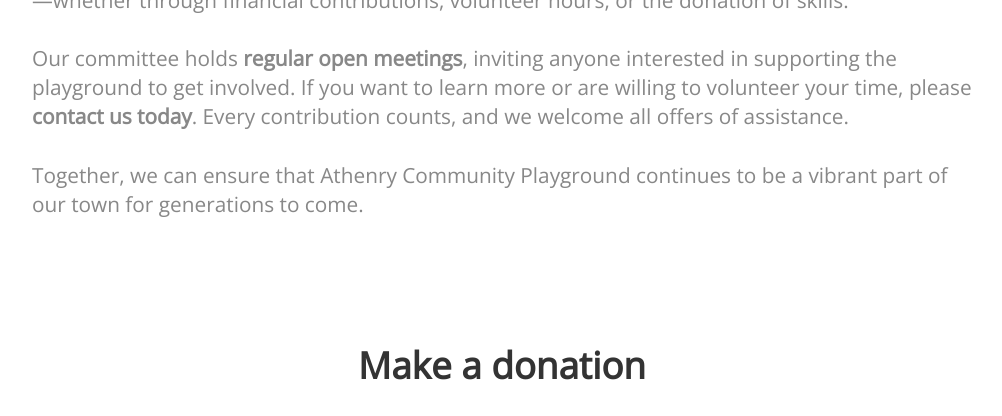
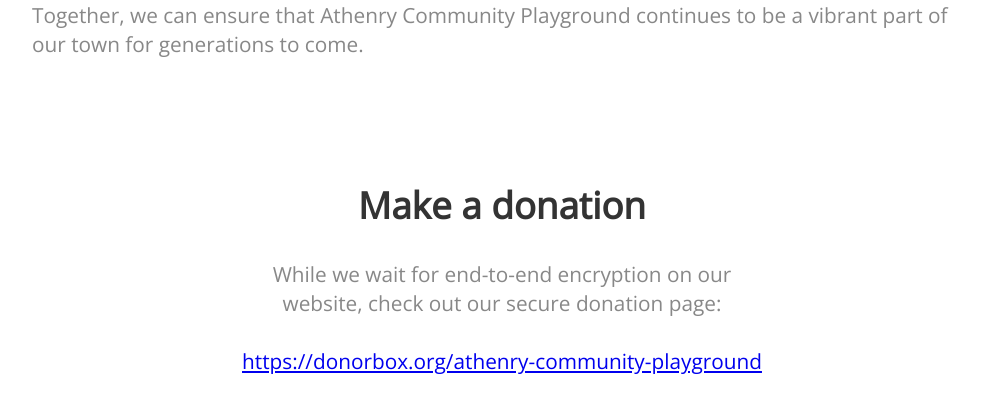
Before and after one commit to athenry-playground/playground-website, a Jekyll site: the page built from index.html, in a window 1280 px wide and 900 px high, scrolled down 2363 px, cut to the strip 0-416 px from the top of the window. Shown: the whole strip, without its empty margins (138-1140 px from the left). Built offline with Jekyll 4.4.1, drawn with Linux system fonts in a browser that asks for light colours; nearby versions of some CDN libraries; some web fonts are replaced; a script that is not in the unit is left out.

Commit message:
Updated page

```diff
--- a/index.html
+++ b/index.html
@@ -23,11 +23,11 @@
   </div>
 </div>
 </header>
+
 <div class="container">
 	<h2 class="editable" style="text-align: center;">
 		Keep the Playground Fun, Open, and Safe
 	</h2>
-
 	<ul class="thirds">
 		<li>
 			<div class="image">{% include icons/site.html icon="conditions" %}</div>
@@ -38,7 +38,6 @@
 				Every cent raised goes directly towards <strong>playground maintenance</strong> and the purchase of <strong>new equipment</strong> to keep the playground enjoyable for everyone.
 			</p>
 		</li>
-
 		<li>
 			<div class="image">{% include icons/site.html icon="population" %}</div>
 			<h3 class="editable">
@@ -48,7 +47,6 @@
 				<strong>Volunteers</strong>&nbsp;support the upkeep and improvement of this beloved community space. <strong>All offers of help</strong>—whether your time, skills, or resources—are greatly appreciated.
 			</p>
 		</li>
-
 		<li>
 			<div class="image">{% include icons/site.html icon="conditions" %}</div>
 			<h3 class="editable">
@@ -60,6 +58,145 @@
 		</li>
 	</ul>
 </div>
+
+
+
+    <div id="mlb2-17400561" class="ml-form-embedContainer ml-subscribe-form ml-subscribe-form-17400561">
+      <div class="ml-form-align-center ">
+        <div class="ml-form-embedWrapper embedForm">
+
+
+
+
+          <div class="ml-form-embedBody ml-form-embedBodyDefault row-form">
+
+            <div class="ml-form-embedContent" id="JoinUs">
+
+                <h4>Join Us</h4>
+                <p style="text-align: center;">Sign up for the latest news and progress in our efforts to restore Athenry Playground.</p>
+
+            </div>
+
+            <form class="ml-block-form" action="https://assets.mailerlite.com/jsonp/1073154/forms/130367306894149306/subscribe" data-code="" method="post" target="_blank">
+              <div class="ml-form-formContent">
+
+                  <div class="ml-form-fieldRow ml-last-item">
+                    <div class="ml-field-group ml-field-email ml-validate-email ml-validate-required">
+
+
+                      <input aria-label="email" aria-required="true" type="email" class="form-control" data-inputmask="" name="fields[email]" placeholder="Email" autocomplete="email" />
+
+                    </div>
+                  </div>
+
+              </div>
+
+              <input type="hidden" name="ml-submit" value="1" />
+
+              <div class="ml-form-embedSubmit">
+                  <div class="button">
+                    <button type="submit" class="primary">Sign Up</button>
+                  </div>
+
+                <button disabled="disabled" style="display: none;" type="button" class="loading">
+                  <div class="ml-form-embedSubmitLoad"></div>
+                  <span class="sr-only">Loading...</span>
+                </button>
+              </div>
+
+
+              <input type="hidden" name="anticsrf" value="true" />
+            </form>
+          </div>
+
+          <div class="ml-form-successBody row-success" style="display: none">
+
+            <div class="ml-form-successContent">
+
+                <h4>Thank you!</h4>
+
+                  <p>You have successfully joined our subscriber list.</p>
+
+
+            </div>
+
+          </div>
+        </div>
+      </div>
+    </div>
+
+
+
+
+
+
+<div class="container">
+  <h2 class="editable">Our Mission</h2>
+	<div class="columns">
+		<div>
+			<img src="{{ site.baseurl }}/images/girlsonspinner.svg" alt="girlsonspinner" />
+		</div>
+		<div>
+			<p class="editable" >
+				Established in 2004, Athenry Community Playground is the first recreational facility for the community at the heart of Athenry Town. For over 20 years, this beloved playground has been a central gathering spot for both locals and tourists, providing a safe, welcoming space for families and visitors of all ages.<br /><br />As a cherished amenity in Athenry, the playground is showing signs of wear and tear and now requires significant restoration. We need <strong>your support</strong> to help revitalise this essential community resource.
+			</p>
+		</div>
+	</div>
+  <div class="columns">
+    <div>
+      <p class="editable">The <strong>Athenry Community Playground Group (ACPG)</strong>, run by dedicated local volunteers, oversees the development and maintenance of the playground. Every donation directly funds improvements, and we rely on the generosity of our community to keep this vital space thriving—whether through financial contributions, volunteer hours, or the donation of skills.<br /><br />Our committee holds <strong>regular open meetings</strong>, inviting anyone interested in supporting the playground to get involved. If you want to learn more or are willing to volunteer your time, please <strong>contact us today</strong>. Every contribution counts, and we welcome all offers of assistance.<br /><br />Together, we can ensure that Athenry Community Playground continues to be a vibrant part of our town for generations to come.<br /></p>
+    </div>
+  </div>
+</div>
+
+
+
+
+<!-- Donation box -->
+<div class="container" id="donate">
+	<h2 class="editable">Make a donation</h2>
+	<!-- <div class="donate">
+	{{ site.donation_embed }}
+	</div> -->
+  <div>
+    <p class="editable" style="text-align: center;">
+      While we wait for end-to-end encryption on our
+      <br />
+      website, check out our secure donation page:
+      <br /><br />
+      <a href="https://donorbox.org/athenry-community-playground">https://donorbox.org/athenry-community-playground</a>
+    </p>
+  </div>
+</div>
+
+
+
+
+
+
+
+
+
+
+
+
+
+
+
+<script>
+  function ml_webform_success_17400561() {
+    var $ = ml_jQuery || jQuery;
+    $('.ml-subscribe-form-17400561 .row-success').show();
+    $('.ml-subscribe-form-17400561 .row-form').hide();
+  }
+</script>
+
+
+<script src="https://groot.mailerlite.com/js/w/webforms.min.js?v2d8fb22bb5b3677f161552cd9e774127" type="text/javascript"></script>
+<script>
+  fetch("https://assets.mailerlite.com/jsonp/1073154/forms/130367306894149306/takel")
+</script>
+
 
 <style type="text/css">@import url("https://assets.mlcdn.com/fonts.css?version=1724071");</style>
     <style type="text/css">
@@ -650,375 +787,3 @@
 
       }
     </style>
-
-
-
-
-
-
-
-
-
-
-
-
-
-
-
-
-
-
-
-
-
-
-
-
-
-
-
-
-
-
-
-
-
-
-
-
-
-
-
-
-
-
-
-
-
-
-
-
-
-
-
-
-
-
-
-
-
-
-
-
-
-
-
-
-
-
-
-
-
-
-
-
-
-
-
-
-
-
-
-
-
-
-
-
-
-
-
-
-
-
-
-
-
-
-
-
-
-
-
-
-
-
-
-
-
-
-
-
-
-
-
-
-
-
-
-
-
-
-
-
-
-
-
-
-
-
-
-
-
-
-
-
-
-
-
-
-
-
-
-
-
-
-
-
-
-
-
-
-
-
-
-
-
-
-
-
-
-
-
-
-
-
-
-    <div id="mlb2-17400561" class="ml-form-embedContainer ml-subscribe-form ml-subscribe-form-17400561">
-      <div class="ml-form-align-center ">
-        <div class="ml-form-embedWrapper embedForm">
-
-
-
-
-          <div class="ml-form-embedBody ml-form-embedBodyDefault row-form">
-
-            <div class="ml-form-embedContent" id="JoinUs">
-
-                <h4>Join Us</h4>
-                <p style="text-align: center;">Sign up for the latest news and progress in our efforts to restore Athenry Playground.</p>
-
-            </div>
-
-            <form class="ml-block-form" action="https://assets.mailerlite.com/jsonp/1073154/forms/130367306894149306/subscribe" data-code="" method="post" target="_blank">
-              <div class="ml-form-formContent">
-
-
-
-                  <div class="ml-form-fieldRow ml-last-item">
-                    <div class="ml-field-group ml-field-email ml-validate-email ml-validate-required">
-
-
-
-
-                      <!-- input -->
-                      <input aria-label="email" aria-required="true" type="email" class="form-control" data-inputmask="" name="fields[email]" placeholder="Email" autocomplete="email" />
-                      <!-- /input -->
-
-                      <!-- textarea -->
-
-                      <!-- /textarea -->
-
-                      <!-- select -->
-
-                      <!-- /select -->
-
-                      <!-- checkboxes -->
-
-            <!-- /checkboxes -->
-
-                      <!-- radio -->
-
-                      <!-- /radio -->
-
-                      <!-- countries -->
-
-                      <!-- /countries -->
-
-
-
-
-
-                    </div>
-                  </div>
-
-              </div>
-
-
-
-              <!-- Privacy policy -->
-
-              <!-- /Privacy policy -->
-
-
-
-
-
-
-
-
-
-
-
-
-
-              <input type="hidden" name="ml-submit" value="1" />
-
-              <div class="ml-form-embedSubmit">
-
-                  <!-- <button type="submit" class="primary">Sign Up</button> -->
-                  <div class="button">
-                    <button type="submit" class="primary">Sign Up</button>
-                  </div>
-
-                <button disabled="disabled" style="display: none;" type="button" class="loading">
-                  <div class="ml-form-embedSubmitLoad"></div>
-                  <span class="sr-only">Loading...</span>
-                </button>
-              </div>
-
-
-              <input type="hidden" name="anticsrf" value="true" />
-            </form>
-          </div>
-
-          <div class="ml-form-successBody row-success" style="display: none">
-
-            <div class="ml-form-successContent">
-
-                <h4>Thank you!</h4>
-
-                  <p>You have successfully joined our subscriber list.</p>
-
-
-            </div>
-
-          </div>
-        </div>
-      </div>
-    </div>
-
-
-
-
-
-  <script>
-    function ml_webform_success_17400561() {
-      var $ = ml_jQuery || jQuery;
-      $('.ml-subscribe-form-17400561 .row-success').show();
-      $('.ml-subscribe-form-17400561 .row-form').hide();
-    }
-      </script>
-
-
-      <script src="https://groot.mailerlite.com/js/w/webforms.min.js?v2d8fb22bb5b3677f161552cd9e774127" type="text/javascript"></script>
-        <script>
-            fetch("https://assets.mailerlite.com/jsonp/1073154/forms/130367306894149306/takel")
-        </script>
-<div class="container">
-  <h2 class="editable">Our Mission</h2>
-	<div class="columns">
-		<div>
-			<img src="{{ site.baseurl }}/images/girlsonspinner.svg" alt="girlsonspinner" />
-		</div>
-		<div>
-			<p class="editable" >
-				Established in 2004, Athenry Community Playground is the first recreational facility for the community at the heart of Athenry Town. For over 20 years, this beloved playground has been a central gathering spot for both locals and tourists, providing a safe, welcoming space for families and visitors of all ages.<br /><br />As a cherished amenity in Athenry, the playground is showing signs of wear and tear and now requires significant restoration. We need <strong>your support</strong> to help revitalise this essential community resource.
-			</p>
-		</div>
-	</div>
-  <div class="columns">
-    <div>
-      <p class="editable">The <strong>Athenry Community Playground Group (ACPG)</strong>, run by dedicated local volunteers, oversees the development and maintenance of the playground. Every donation directly funds improvements, and we rely on the generosity of our community to keep this vital space thriving—whether through financial contributions, volunteer hours, or the donation of skills.<br /><br />Our committee holds <strong>regular open meetings</strong>, inviting anyone interested in supporting the playground to get involved. If you want to learn more or are willing to volunteer your time, please <strong>contact us today</strong>. Every contribution counts, and we welcome all offers of assistance.<br /><br />Together, we can ensure that Athenry Community Playground continues to be a vibrant part of our town for generations to come.<br /></p>
-    </div>
-  </div>
-</div>
-
-<!--<div class="container">
-	<hr />
-	<blockquote>
-		<p class="quote editable">
-			Great outdoor playground, right near the town centre, views of the castle and the kids always love playing outside! I just need to sharpen up my tag skills, still not bad for a Dad!<br />
-		</p>
-		<div class="attribute">
-			<p class="meta">
-				<span class="image"><img class="editable" src="{{ site.baseurl }}/images/wooly.jpg" alt="Wooly" />
-				<span class="author editable">
-					<strong>Bryan R.</strong>
-				</span>
-			<p></p>
-
-
- -->
-
-
-
-<!--<<div class="darker">
-	<div class="container">
-		<h2 class="editable">Join us</h2>
-		<p class="editable" style="text-align: center;">
-			Sign up for the latest news and progress in our efforts to restore Athenry Playground
-		</p>
-		<form action="{{ site.newsletter_action }}" method="post">
-			<input type="text" name="EMAIL" placeholder="Email" />
-			<input type="submit" value="Sign up" />
-
-
--->
-
-<div class="container" id="donate">
-	<h2 class="editable">Make a donation</h2>
-	<div class="donate">
-	{{ site.donation_embed }}
-	</div>
-</div>
-
-<!--<div class="darker">
-	<div class="container">
-		<h2 class="editable">Updates</h2>
-		<p class="editor-link"><a href="cloudcannon:collections/_posts" class="btn"><strong>&#9998;</strong> Add Update</a></p>
-		<div class="posts">
-			{% for post in site.posts %}
-				<div class="post">
-					<div class="image" style="background-image: url({{ post.featured_image}})"></div>
-					<div class="post-content">
-						<p class="date">{{ post.date | date: '%B %d, %Y' }}</p>
-						<h3>{{ post.title }}</h3>
-
-						{{ post.content }}
-						<p class="editor-link"><a href="cloudcannon:collections/{{ post.path }}" class="btn"><strong>&#9998;</strong> Edit Update</a></p>
-					</div>
-				</div>-->
-			{% endfor %}
-		</div>
-	</div>
-</div>
```
